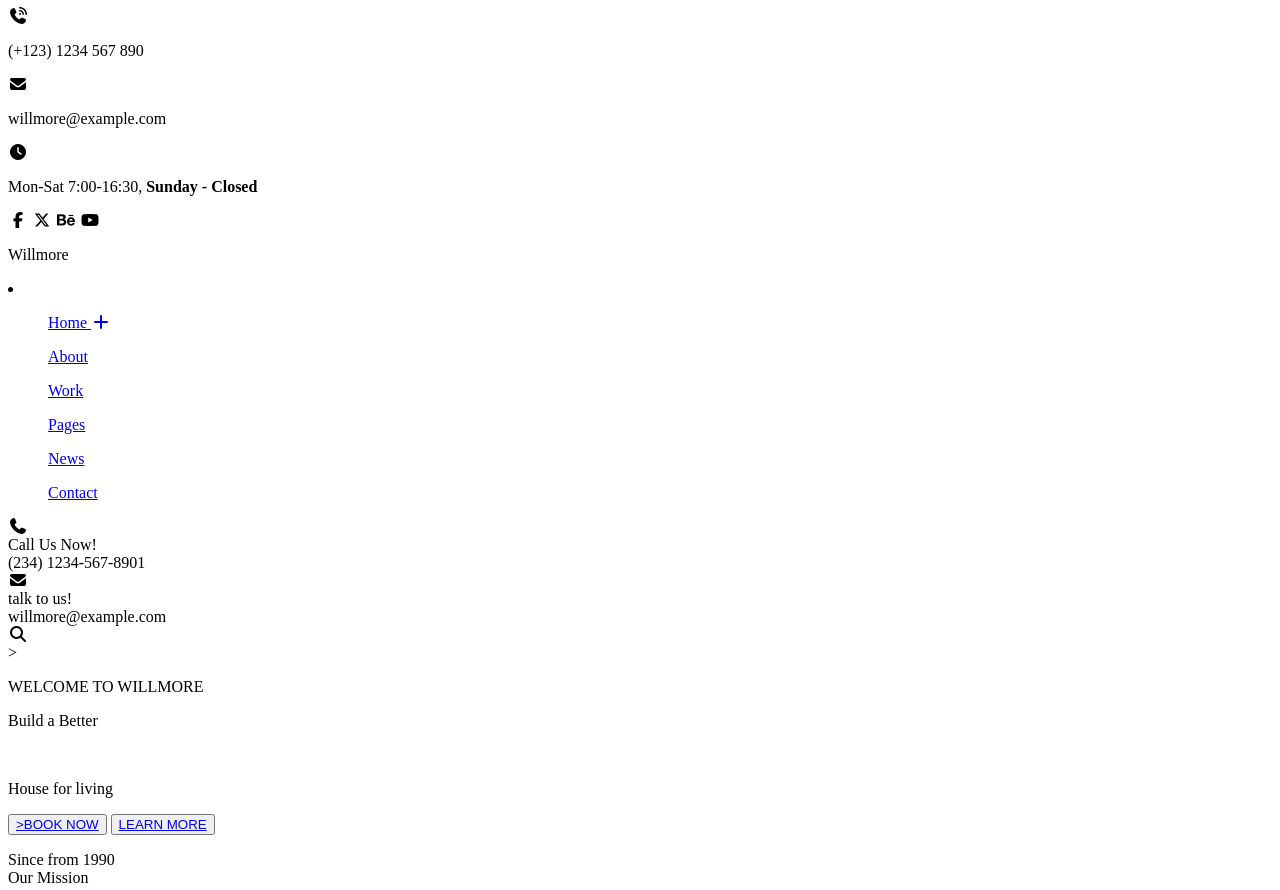
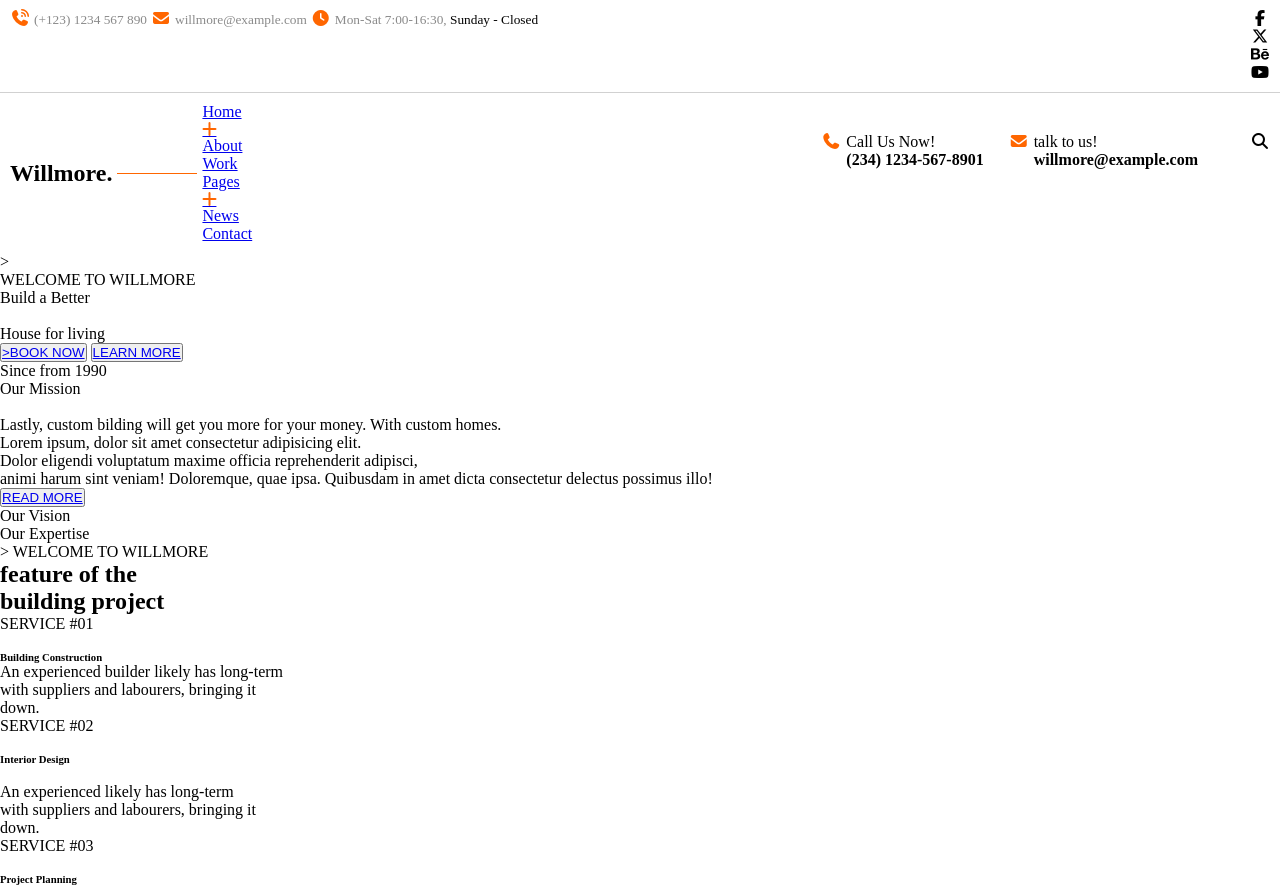
Before and after one commit to Victoria-imaobong2/WillmoreWebsite, a plain HTML site: page willmore.html in a window 1280 px wide. Shown: the top 890 px of the page. Drawn offline with Linux system fonts and the light colour scheme.

Commit message:
Website in progress

```diff
--- a/willmore.css
+++ b/willmore.css
@@ -1,3 +1,121 @@
-up{
+:root{
+    --primary-colour: rgb(255, 102, 0);
+}
+
+
+*{
+    margin: 0;
+    padding: 0;
+    box-sizing: border-box;
+}
+
+nav{
+    width: 100%;
+    background-color: white;
+}
+.up{
+    display: flex;
+    align-content: center;
+    justify-content: space-between;
+    padding: 10px;
+}
+.upleft{
+    align-content: center;
+    justify-content: center;
+    gap: 15px;
+}
+
+.up .upLeft small{
+    color: #8a8a8a;
+    display: ;
+}
+.up .upLeft small > span{
+    color: black;
+}
+
+.up.upright{
+    display: flex;
+    align-items: center;
+    gap: 10px;}
+
+
+.down{
+    display: flex;
+    align-items: center;
+    padding: 10px;
+    justify-content: space-between;
+    border-top: 1.5px solid #d1d1d1;
+}
+
+.down .left{
+    display: flex;
+    align-items: center;
+    gap: 5px;
+    justify-content: flex-start;
+}
+
+.down .empty{
+    width: 5rem;
+    height: 1px;
+    background: var(--primary-colour);
+}
+
+.down .left li{
+    display: flex;
+    align-items: center;
+    gap: 10px;
+
 
 }
+.left ul > li{
+    list-style: none;
+
+}
+
+.downRight{
+    display: flex;
+    justify-content: space-evenly;
+    gap: 25px;
+}
+
+.down .downRight .note > span{
+    font-weight: bolder;
+}
+.down .downRight .talk >span {
+    font-weight: bolder;
+}
+.call{
+    display: flex;
+}
+.i{
+    width: 25px;
+}
+.email {
+    display: flex;
+}
+
+
+hero{
+    width: 100%;
+    height: 90vh;
+    padding: 20px;
+    display: flex;
+    justify-content: center;
+    background: url(./hero_bg.jpg);
+}
+nav .fas{
+    color: var(--primary-colour);
+}
+nav .icon{
+    color: black;
+}
+
+.downRight .parallel{
+    width: 2px;
+    height: 5rem;
+    color: black;
+}
+
+.left .fas{
+    display: flex;
+}
--- a/willmore.html
+++ b/willmore.html
@@ -17,80 +17,89 @@
     <link rel="stylesheet" href="willmore.css">
   </head>
   <body>
-    <div>
+    <nav>
       <div class="up">
-        <nav class="upLeft">
-          <i class="fa-solid fa-phone-volume"></i>
-          <p>(+123) 1234 567 890</p>
-          <i class="fa-solid fa-envelope"></i>
-          <p>willmore@example.com</p>
-          <i class="fa-solid fa-clock"></i>
-          <p>Mon-Sat 7:00-16:30, <strong>Sunday - Closed</strong></p>
-        </nav>
-        <nav class="upRight">
-          <i class="fa-brands fa-facebook-f"></i>
-          <i class="fa-brands fa-x-twitter"></i>
-          <i class="fa-brands fa-behance"></i>
-          <i class="fa-brands fa-youtube"></i>
-        </nav>
+        <div class="upLeft">
+          <i class="fas fa-solid fa-phone-volume"></i>
+          <small>(+123) 1234 567 890</small>
+          <i class="fas fa-solid fa-envelope"></i>
+          <small>willmore@example.com</small>
+          <i class="fas fa-solid fa-clock"></i>
+          <small>Mon-Sat 7:00-16:30, <span>Sunday - Closed</span></small>
+        </div>
+        <div class="upRight">
+          <div>
+            <a href="#"><i class="icon fa-brands fa-facebook-f"></i></a>
+          </div>
+          <div>
+            <a href="#"><i class="icon fa-brands fa-x-twitter"></i></a>
+          </div>
+          <div>
+            <a href="#"><i class="icon fa-brands fa-behance"></i></a></div>
+          <div>
+            <a href="#"><i class="icon fa-brands fa-youtube"></i></a>
+          </div>
+        </div>
       </div>
 
-      <div>
-        <nav class="downLeft">
-          <p>Willmore</p>
-          <li>
-            <ul>
-              <a href="#">Home <i class="fa-solid fa-plus"></i> </a>
-            </ul>
-            <ul>
+      <div class="down">
+        <div class="left">
+          <h2>Willmore<span>.</span></h2>
+          <span class="empty"></span>
+          <ul>
+            <li>
+              <a href="#">Home <i class="fas fa-solid fa-plus"></i> </a>
+            </li>
+            <li>
               <a href="#">About</a>
-            </ul>
-            <ul>
+            </li>
+            <li>
               <a href="#">Work</a>
-            </ul>
-            <ul>
-              <a href="#">Pages</a>
-            </ul>
-            <ul>
+            </li>
+            <li>
+              <a href="#">Pages <i class="fas fa-solid fa-plus"></i></a>
+            </li>
+            <li>
               <a href="#">News</a>
-            </ul>
-            <ul>
+            </li>
+            <li>
               <a href="#">Contact</a>
-            </ul>
-          </li>
-        </nav>
-        <nav class="downRight">
+            </li>
+          </ul>
+        </div>
+        <div class="downRight">
+
           <div class="call">
-            <i class="fa-solid fa-phone"></i>
-            <div>
-              <div>Call Us Now!</div>
-              <div>
+            <div class="i">
+            <i class="fas fa-solid fa-phone"></i></div>
+            <div class="note">Call Us Now! <br>
                 <span>(234) 1234-567-8901</span>
-              </div>
             </div>
           </div>
+
           <div class="email">
-            <i class="fa-solid fa-envelope"></i>
-            <div>
-              <div>talk to us!</div>
-              <div>
+            <div class="i">
+            <i class="fas fa-solid fa-envelope"></i></div>
+            <div class="talk">talk to us! <br>
                 <span>willmore@example.com</span>
               </div>
-            </div>
           </div>
+
+          <span class="parallel"></span>
+
           <div class="search">
             <i class="fa-solid fa-magnifying-glass"></i>
           </div>
-        </nav>
+        </div>
       </div>
-    </div>
-
-    <div class="photo">
-      <div class="welcome">
-        >
+    </nav>
+    <main>
+      <section class="hero">
+         <div class="welcome">
+          >
         <p class="tiny">WELCOME TO WILLMORE</p>
       </div>
-      <div>
+      <div class="writeup">
         <p>Build a Better</p>
         <br />
         <p><span>House</span> for living</p>
@@ -99,7 +108,10 @@
         <button class="book"><a href="#">>BOOK NOW</a></button>
         <button class="learn"><a href="#">LEARN MORE</a></button>
       </div>
-    </div>
+
+      </section>
+    </main>
+
 
     <div>
       <p>
```
